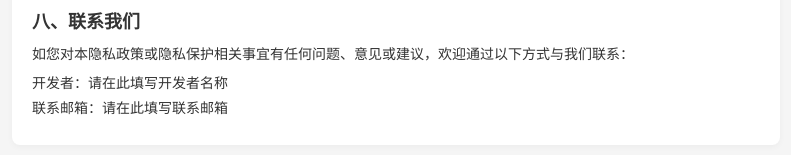
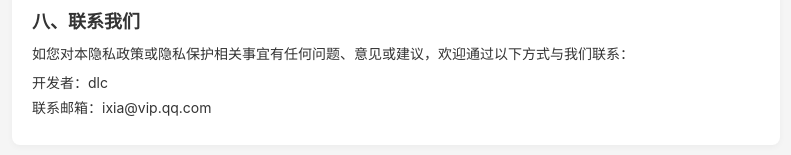
Before and after one commit to koo8chun/ccrapp, a plain HTML site: page qingjiatongji.html in a window 1280 px wide. Shown: the part 1343-1498 px from the top of the page, without its empty margins (244-1035 px from the left). Drawn offline with Linux system fonts and the light colour scheme.

Commit message:
Update qingjiatongji.html

```diff
--- a/qingjiatongji.html
+++ b/qingjiatongji.html
@@ -111,8 +111,8 @@
       <h2>八、联系我们</h2>
       <p>如您对本隐私政策或隐私保护相关事宜有任何问题、意见或建议，欢迎通过以下方式与我们联系：</p>
       <p>
-        开发者：请在此填写开发者名称<br />
-        联系邮箱：请在此填写联系邮箱
+        开发者：dlc<br />
+        联系邮箱：ixia@vip.qq.com
       </p>
     </div>
   </div>
```
